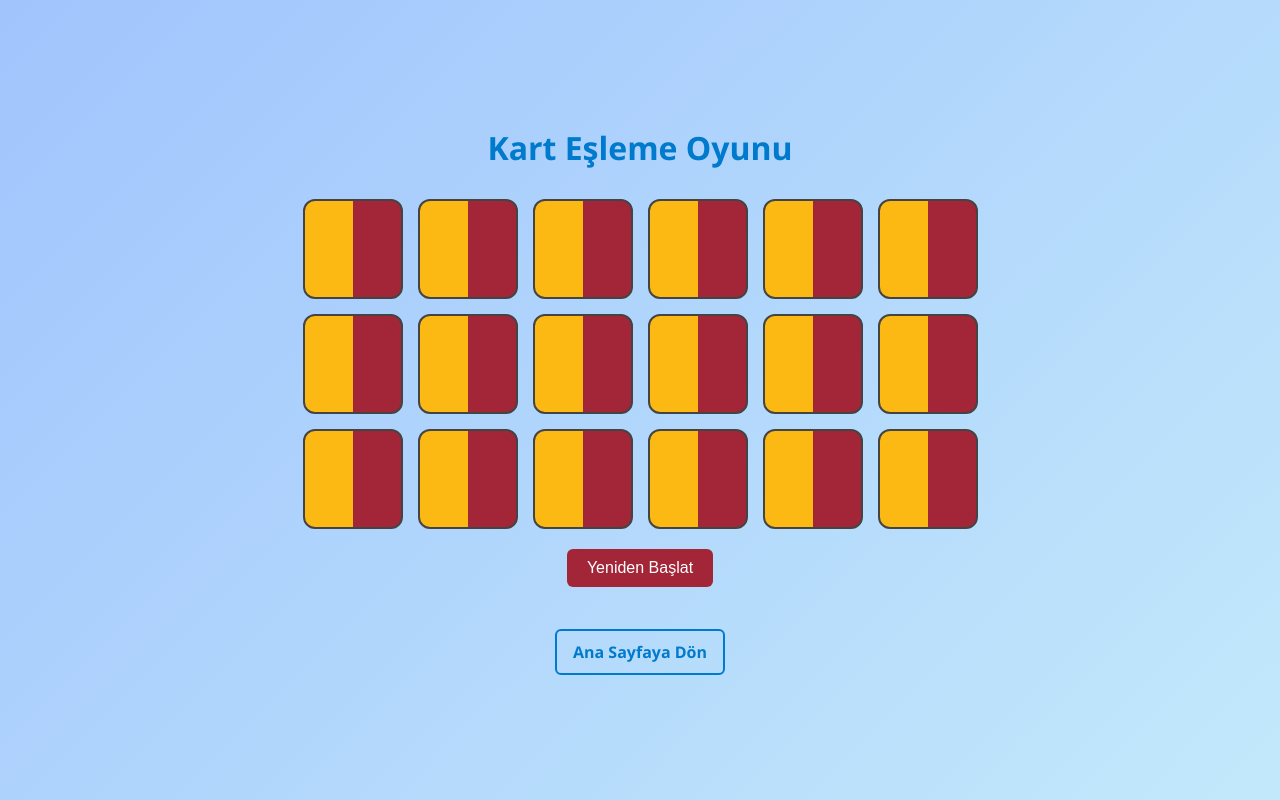
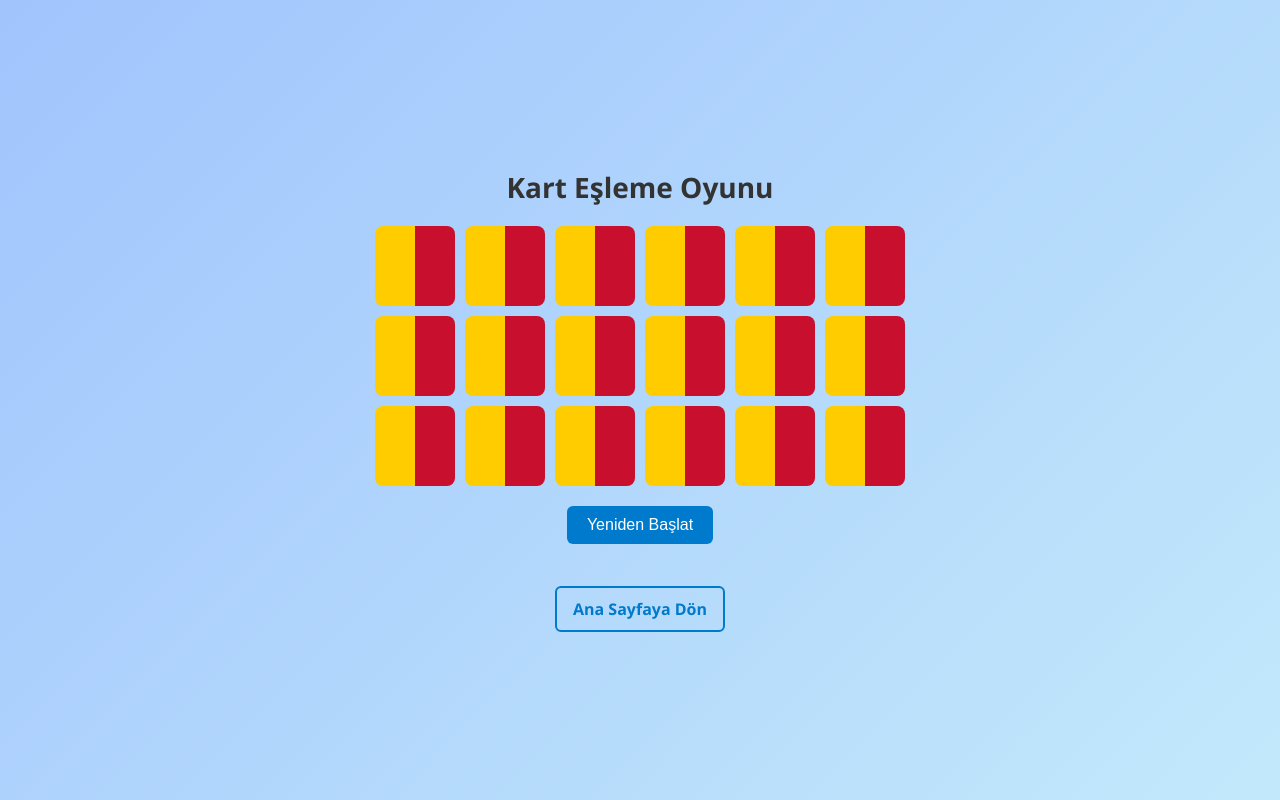
Before and after one commit to YavuzTG/web_game, a React (Create React App) app: page /memory-game in a window 1280 px wide. Built offline with nearby package versions, Linux system fonts and the light colour scheme.

Commit message:
Güncellemeler yapıldı

```diff
--- a/src/games/memory-game.css
+++ b/src/games/memory-game.css
@@ -1,20 +1,29 @@
 .memory-container {
+  padding: 20px;
+  max-width: 1000px;
+  margin: 0 auto;
   text-align: center;
-  padding: 20px;
-  font-family: 'Segoe UI', sans-serif;
+  font-family: 'Segoe UI', Tahoma, Geneva, Verdana, sans-serif;
+}
+
+h1 {
+  margin-bottom: 20px;
+  font-size: 28px;
+  color: #333;
 }
 
 .memory-grid {
   display: grid;
-  grid-template-columns: repeat(6, 100px);
-  gap: 15px;
-  justify-content: center;
-  margin-top: 30px;
+  grid-template-columns: repeat(auto-fit, minmax(80px, 1fr));
+  gap: 10px;
+  justify-items: center;
+  max-width: 600px;
+  margin: 0 auto;
 }
 
 .memory-card {
-  width: 100px;
-  height: 100px;
+  width: 80px;
+  height: 80px;
   perspective: 1000px;
   cursor: pointer;
   position: relative;
@@ -33,49 +42,44 @@
   width: 100%;
   height: 100%;
   position: absolute;
-  border-radius: 12px;
+  border-radius: 8px;
   backface-visibility: hidden;
-  transition: transform 0.5s ease;
+  transition: transform 0.6s ease;
 }
 
-/* 🎨 Galatasaray renkli kart arkası */
 .memory-card .front {
-  background: linear-gradient(to right, #FDB913 50%, #A32638 50%);
+  background: linear-gradient(to right, #ffcc00 50%, #c8102e 50%);
   transform: rotateY(0deg);
-  border: 2px solid #444;
 }
 
-/* Kartın ön yüzü (görsel) */
 .memory-card .back {
+  background-color: #fff;
   transform: rotateY(180deg);
   display: flex;
+  justify-content: center;
   align-items: center;
-  justify-content: center;
-  background: white;
-  border: 2px solid #444;
 }
 
-.memory-card img {
-  width: 90%;
-  height: 90%;
+.memory-card .back img {
+  width: 100%;
+  height: 100%;
   object-fit: contain;
-  border-radius: 8px;
+  border-radius: 6px;
 }
 
 .memory-button {
   margin-top: 20px;
   padding: 10px 20px;
-  background-color: #A32638;
+  background-color: #007acc;
   color: white;
   border: none;
   border-radius: 6px;
+  font-size: 16px;
   cursor: pointer;
-  font-size: 16px;
-  transition: background-color 0.3s;
 }
 
 .memory-button:hover {
-  background-color: #891b2c;
+  background-color: #005fa3;
 }
 
 .back-link {
@@ -95,3 +99,20 @@
   background-color: #007acc;
   color: white;
 }
+
+/* ✅ Mobil uyumlu hale getir */
+@media (max-width: 600px) {
+  .memory-card {
+    width: 60px;
+    height: 60px;
+  }
+
+  h1 {
+    font-size: 22px;
+  }
+
+  .memory-button, .back-link {
+    width: 80%;
+    font-size: 14px;
+  }
+}
```
